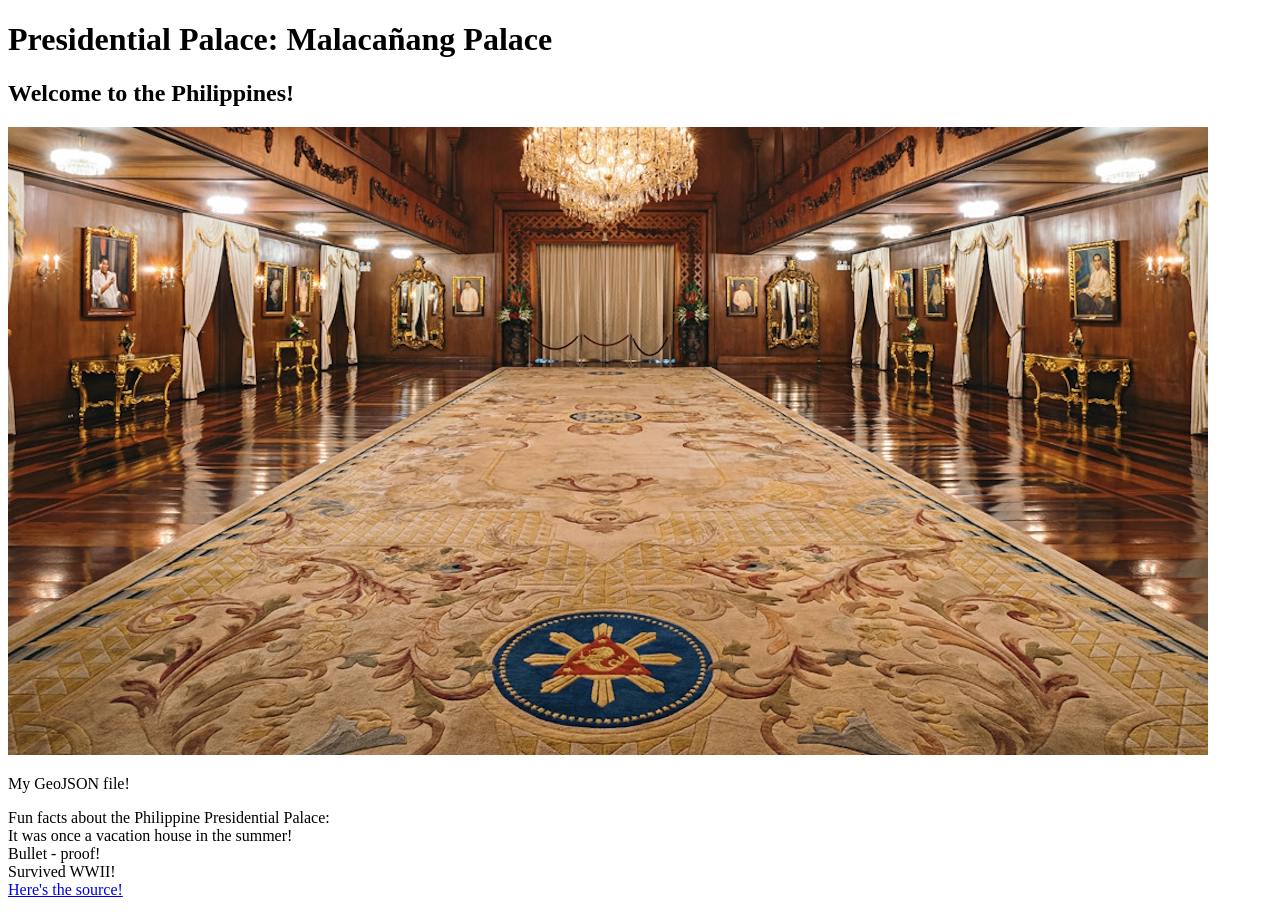
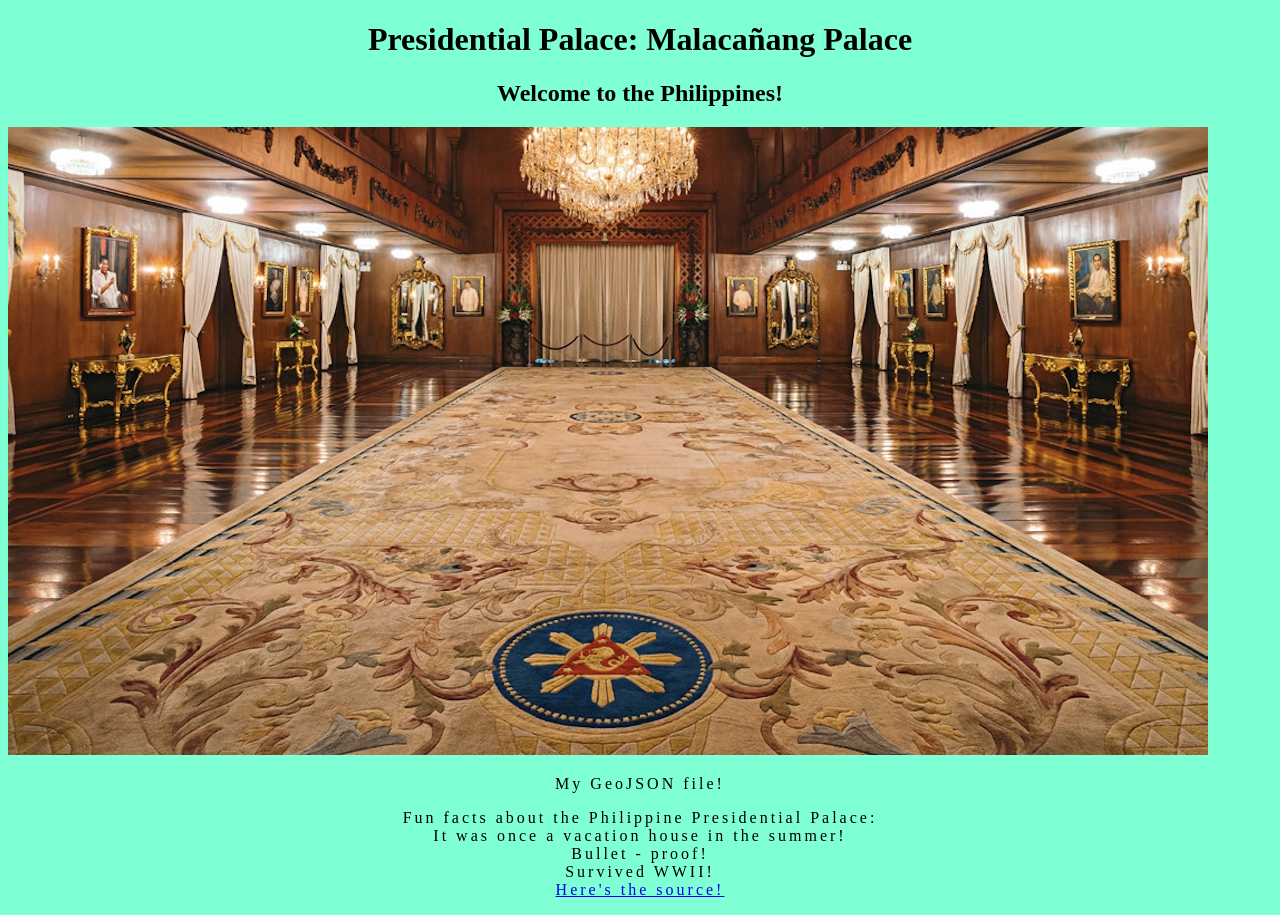
Before and after one commit to GabCalayan/GGR472H1-Lab-1-Repository, a plain HTML site: page Lab #1 Website Code.html in a window 1280 px wide. Drawn offline with Linux system fonts and the light colour scheme.

Commit message:
Updated CSS and HTML Code
CSS finally works

```diff
--- /dev/null
+++ b/CSS_Style_Lab1.css
@@ -0,0 +1,17 @@
+/* Creating the background for my webpage */
+body{
+    background-color: aquamarine;
+}
+/* Formatting the h1 tags */
+h1 {
+    text-align: center;
+}
+h2 {
+    text-align: center;
+}
+
+/* Formatting the paragraph */
+p {
+    text-align: center;
+    letter-spacing: 3px;
+}
--- a/Lab #1 Website Code.html
+++ b/Lab #1 Website Code.html
@@ -2,11 +2,11 @@
 
 <html lang="en">
 <head>
-    <link rel="stylesheet" href="CSS_Style_Lab#1.css" type="text/css">
     <meta charset="UTF-8">
     <meta http-equiv="X-UA-Compatible" content="IE=edge">
     <meta name="viewport" content="width=device-width, initial-scale=1.0">
     <title>Welcome to Malacañang Palace</title>
+    <link rel="stylesheet" type="text/css" href="CSS_Style_Lab1.css">
 </head>
 
 <body>
```
